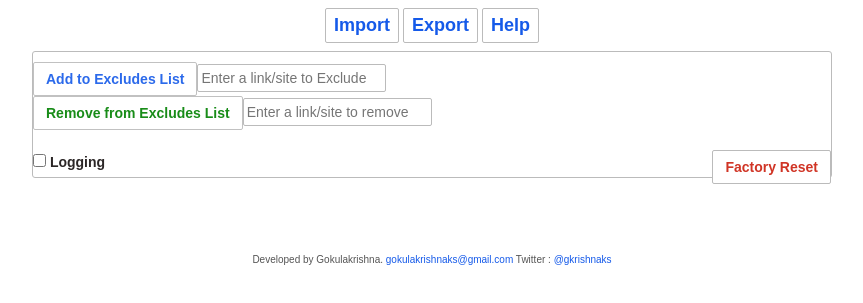
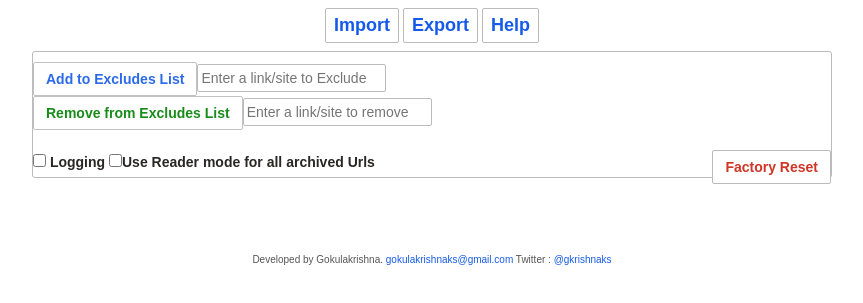
Before and after one commit to gkrishnaks/WaybackEverywhere-Firefox, a browser extension: page settings.html in a window 1280 px wide. Shown: the part 103-406 px from the top of the page, without its empty margins (208-1071 px from the left). Drawn offline with Linux system fonts and the light colour scheme.

Commit message:
Update settings.html

```diff
--- a/settings.html
+++ b/settings.html
@@ -243,6 +243,7 @@
 				</div>
 				<br/>
 				<label><input type="checkbox" ng-model="logging " ng-click="toggleLogging()" /> Logging</label>
+				<label><input type="checkbox" ng-model="readermode " ng-click="togglereadermode()" />Use Reader mode for all archived Urls</label>
 				<a style="float: right " ng-if="showresetbutton " class="btn red reset " ng-click="toggleResetwarn()">Factory Reset</a>
 				<div style="text-align: center; color:red; " ng-if="showresetConfirmation ">
 					<p style="font-style: italic ">
```
